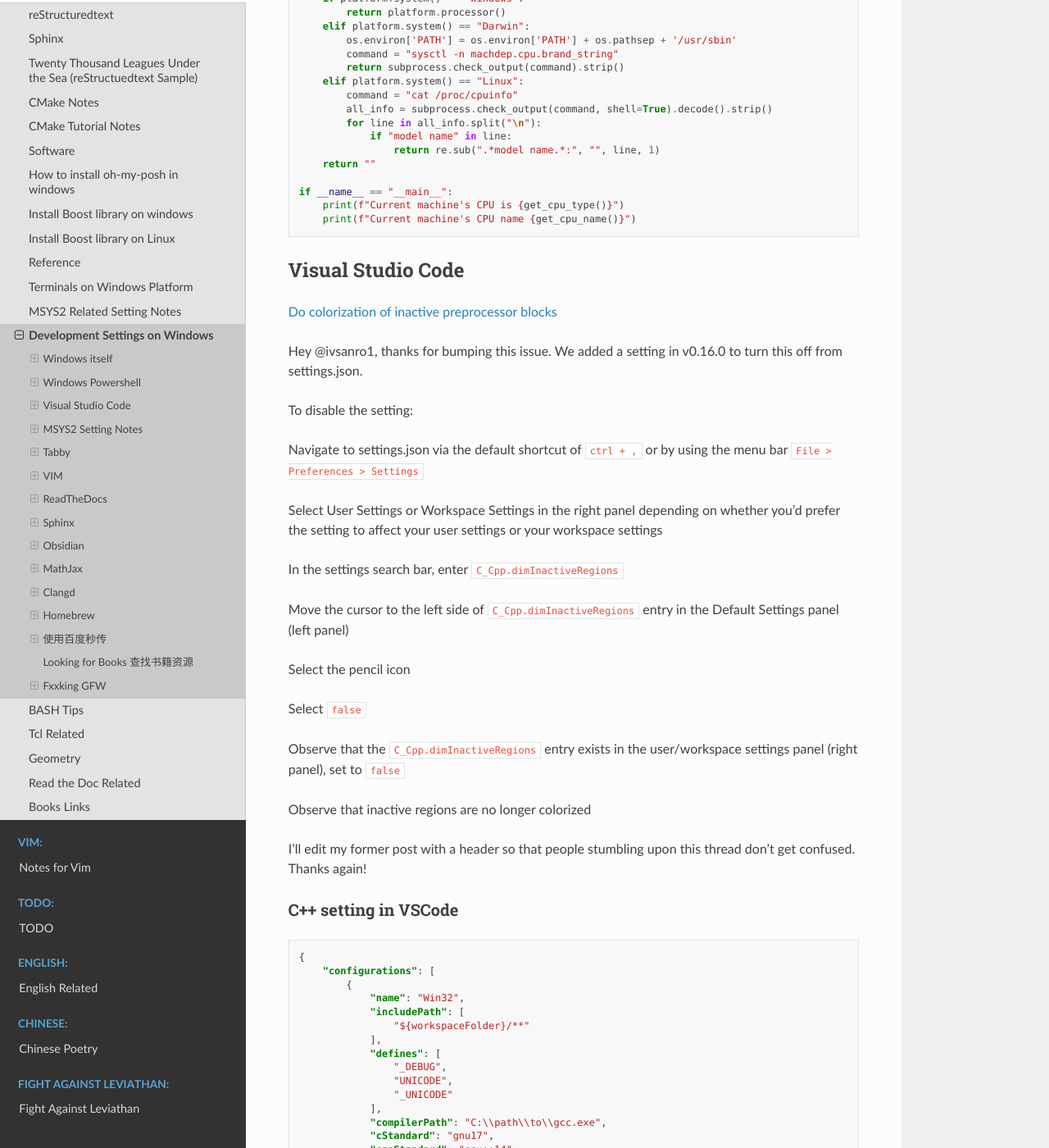
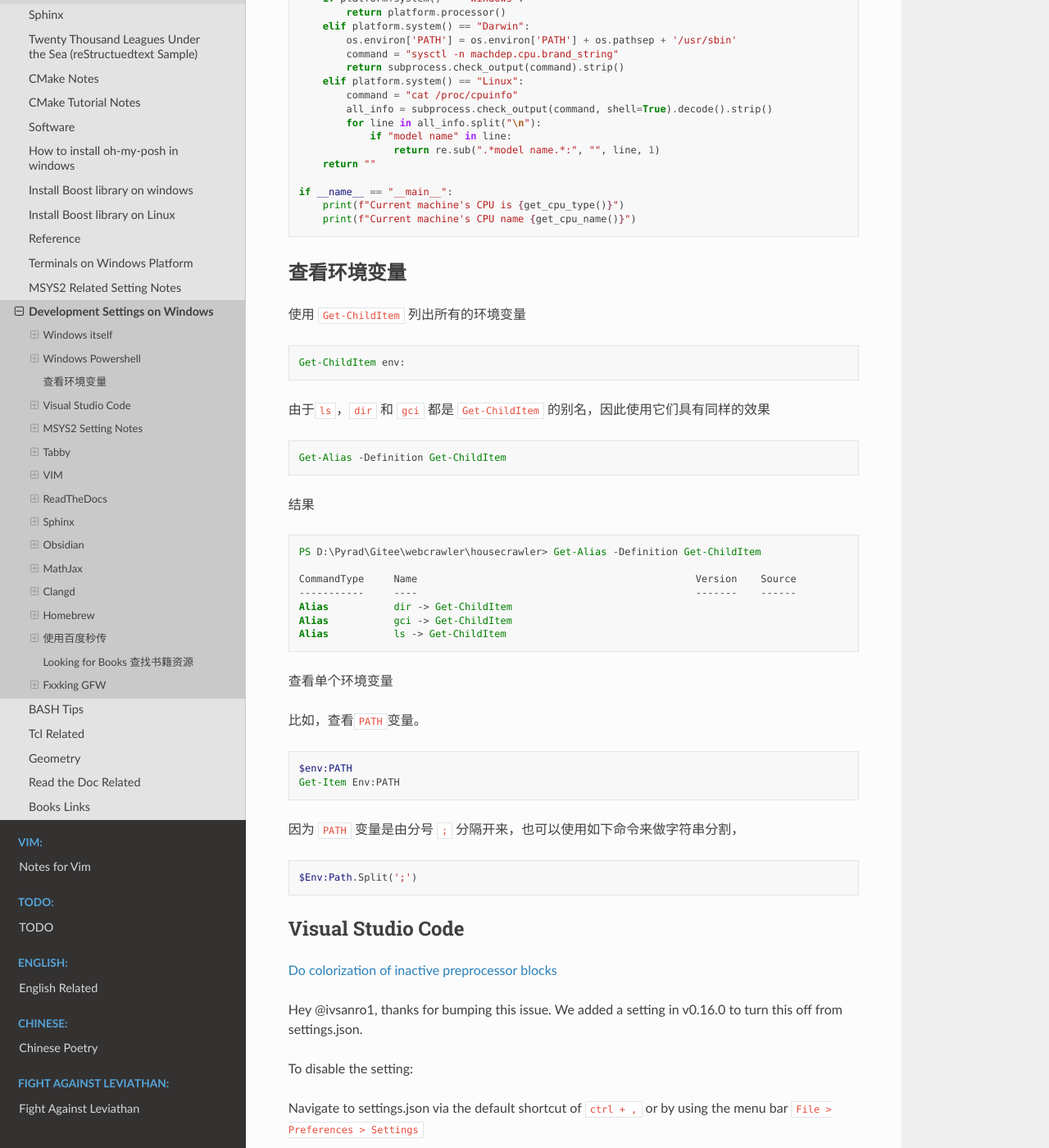
Before and after one commit to Pyrad/pyradnotes, a Sphinx documentation site: the page built from source/Notes/WinDevEnvSetup.md, in a window 1280 px wide and 1400 px high, scrolled down 1733 px. Shown: the whole window at 82% size. Built offline with Sphinx 7.4.7 and the Read the Docs theme 2.0.0, drawn with Linux system fonts in a browser that asks for light colours.

Commit message:
Powershell Check env variables

````diff
--- a/source/Notes/WinDevEnvSetup.md
+++ b/source/Notes/WinDevEnvSetup.md
@@ -96,6 +96,49 @@
 if __name__ == "__main__":
     print(f"Current machine's CPU is {get_cpu_type()}")
     print(f"Current machine's CPU name {get_cpu_name()}")
+```
+
+
+## 查看环境变量
+
+使用 `Get-ChildItem` 列出所有的环境变量
+
+```powershell
+Get-ChildItem env:
+```
+
+由于`ls`，`dir` 和 `gci` 都是 `Get-ChildItem` 的别名，因此使用它们具有同样的效果
+
+```powershell
+Get-Alias -Definition Get-ChildItem
+```
+
+结果
+
+```powershell
+PS D:\Pyrad\Gitee\webcrawler\housecrawler> Get-Alias -Definition Get-ChildItem
+
+CommandType     Name                                               Version    Source
+-----------     ----                                               -------    ------
+Alias           dir -> Get-ChildItem
+Alias           gci -> Get-ChildItem
+Alias           ls -> Get-ChildItem
+```
+
+
+查看单个环境变量
+
+比如，查看`PATH`变量。
+
+```powershell
+$env:PATH
+Get-Item Env:PATH
+```
+
+因为 `PATH` 变量是由分号 `;` 分隔开来，也可以使用如下命令来做字符串分割，
+
+```powershell
+$Env:Path.Split(';')
 ```
 
 
````
